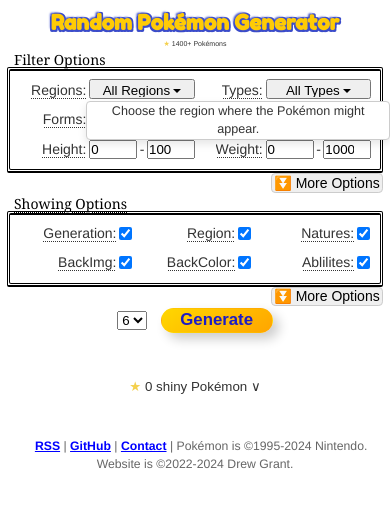
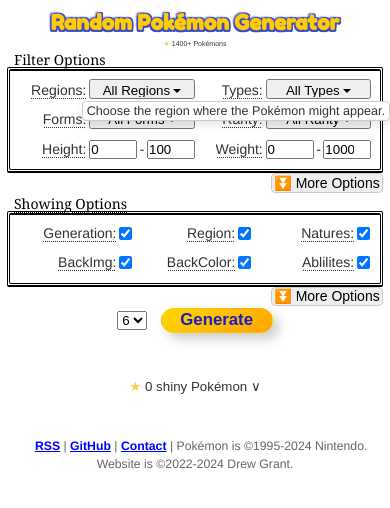
Before and after one commit to happydrew/RandomPokemonGeneratorNew, a website with bundled scripts: page public/index.html in a window 390 px wide. Both pictures are taken after a click on the label "Regions:". Built offline with nearby package versions, Linux system fonts and the light colour scheme.

Commit message:
修复提示框位置偏移的问题

```diff
--- a/public/index.html
+++ b/public/index.html
@@ -3,14 +3,14 @@
 
 <head>
 	<!-- Google tag (gtag.js) -->
-	<script async src="https://www.googletagmanager.com/gtag/js?id=G-7P1N0JZ42G"></script>
+	<!-- <script async src="https://www.googletagmanager.com/gtag/js?id=G-7P1N0JZ42G"></script>
 	<script>
 		window.dataLayer = window.dataLayer || [];
 		function gtag() { dataLayer.push(arguments); }
 		gtag('js', new Date());
 
 		gtag('config', 'G-7P1N0JZ42G');
-	</script>
+	</script> -->
 
 	<meta charset="utf-8">
 	<meta name="viewport" content="width=device-width, initial-scale=1">
--- a/src/random.ts
+++ b/src/random.ts
@@ -39,6 +39,23 @@
 
 //const backEndDomain = "http://localhost:3000";
 const backEndDomain = "https://randompokemonbackend-zhuges-projects-c7e0a445.vercel.app";
+
+document.addEventListener("DOMContentLoaded", onPageLoad);
+
+/**
+ * 页面加载完成后，初始化页面元素
+ */
+function onPageLoad() {
+    loadOptions();
+    toggleHistoryVisibility();
+    addFormChangeListeners();
+    addNumrangeValidateListeners();
+    addClickTipListeners();
+    loadPokemonDetailsFromCache()
+    displayYearsInFooter();
+    clearOldCacheVersion();
+}
+
 /** Called when the Generate button is clicked. */
 async function generateRandom() {
     markLoading(true);
@@ -485,17 +502,6 @@
     return convertSearchParamsToOptions(params);
 }
 
-function onPageLoad() {
-    loadOptions();
-    toggleHistoryVisibility();
-    addFormChangeListeners();
-    addNumrangeValidateListeners();
-    addClickTipListeners();
-    loadPokemonDetailsFromCache()
-    displayYearsInFooter();
-    clearOldCacheVersion();
-}
-
 /**
  * Loads the Pokémon details from the cache, if available.
  */
@@ -537,8 +543,6 @@
     window.localStorage.removeItem(STORAGE_OPTIONS_KEY);
     window.localStorage.removeItem(STORAGE_PARAMS_KEY);
 }
-
-document.addEventListener("DOMContentLoaded", onPageLoad);
 
 // Cache the results of getEligiblePokemon by options.
 let cachedParmasJson: string;
@@ -685,39 +689,33 @@
             const tooltip = document.createElement('div');
             tooltip.className = 'click-tip-tooltip';
             tooltip.textContent = content || '';
+            tooltip.style.margin = "0";
+            tooltip.style.maxWidth = window.innerWidth + "px";
+            tooltip.style.display = 'block';
+            tooltip.style.visibility = 'hidden';
             document.body.appendChild(tooltip);
 
             // 设置提示框位置
-            const rect = clickTip.getBoundingClientRect();
-            let top = rect.bottom + window.scrollY;
-            let left = rect.right + window.scrollX;
+            const clickRect = clickTip.getBoundingClientRect();
 
-            tooltip.style.display = 'block';
-
-            // 检查并调整提示框位置以确保不超出视口
-            const tooltipRect = tooltip.getBoundingClientRect();
-
-            // 如果提示框底部超出视口高度
-            if (tooltipRect.bottom > window.innerHeight) {
-                top = rect.top + window.scrollY - tooltipRect.height;
+            // 首先决定提示框的横向位置，即左边缘的位置
+            let tooltipLeft = Math.min(clickRect.right, window.innerWidth - tooltip.offsetWidth) + window.scrollX;
+            tooltip.style.left = tooltipLeft + "px";
+            // 决定提示框的纵向位置，即上边缘的位置
+            // 主元素上下两边，哪边空间更大，就往哪边放
+            let clickUpDistance = clickRect.top;
+            let clickDownDistance = window.innerHeight - clickRect.bottom;
+            // 上边空间大，往上边放
+            if (clickDownDistance < clickUpDistance) {
+                let tooltipTop = Math.max(clickRect.top, tooltip.offsetHeight) + window.scrollY-tooltip.offsetHeight;
+                tooltip.style.top = tooltipTop + "px";
+            } else {
+                // 下边空间大，往下边放
+                let tooltipTop = Math.min(clickRect.bottom, window.innerHeight - tooltip.offsetHeight) + window.scrollY;
+                tooltip.style.top = tooltipTop + "px";
             }
-
-            // 如果提示框右侧超出视口宽度
-            if (tooltipRect.right > window.innerWidth) {
-                left = rect.left + window.scrollX - tooltipRect.width;
-            }
-
-            // 再次检查顶部和左侧是否超出视口
-            if (top < window.scrollY) {
-                top = rect.bottom + window.scrollY;
-            }
-            if (left < window.scrollX) {
-                left = rect.left + window.scrollX;
-            }
-
-            tooltip.style.top = `${top}px`;
-            tooltip.style.left = `${left}px`;
-
+            // 显示提示框
+            tooltip.style.visibility = "visible";
             currentTooltip = tooltip;
             currentClickTip = clickTip as HTMLElement;
         });
```
